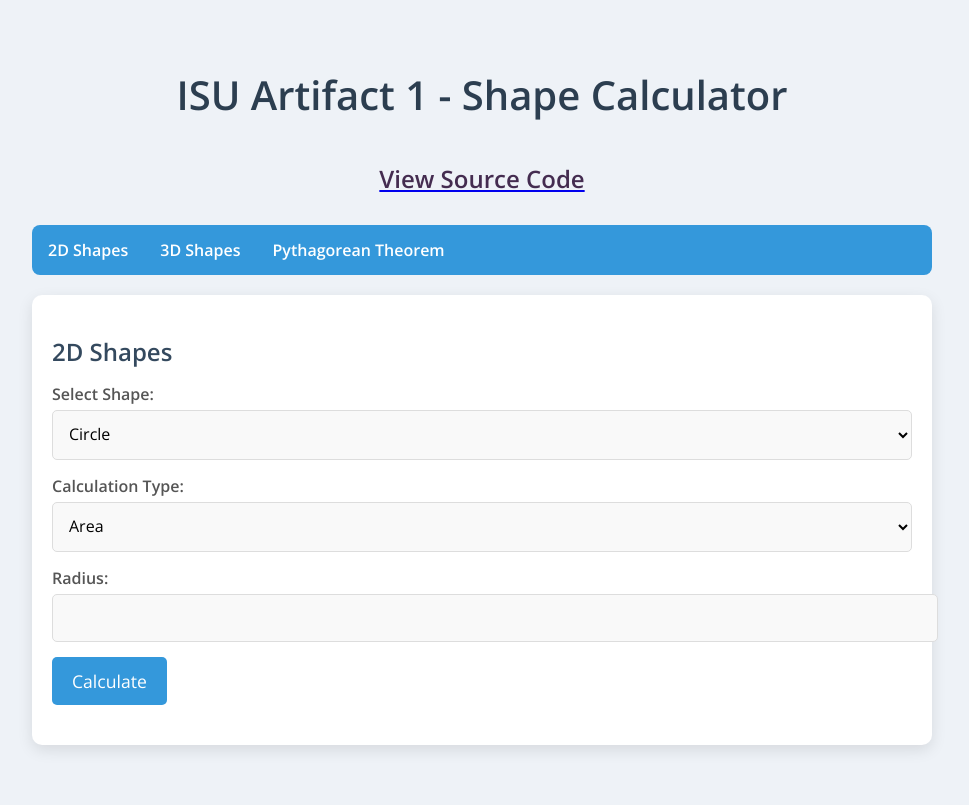
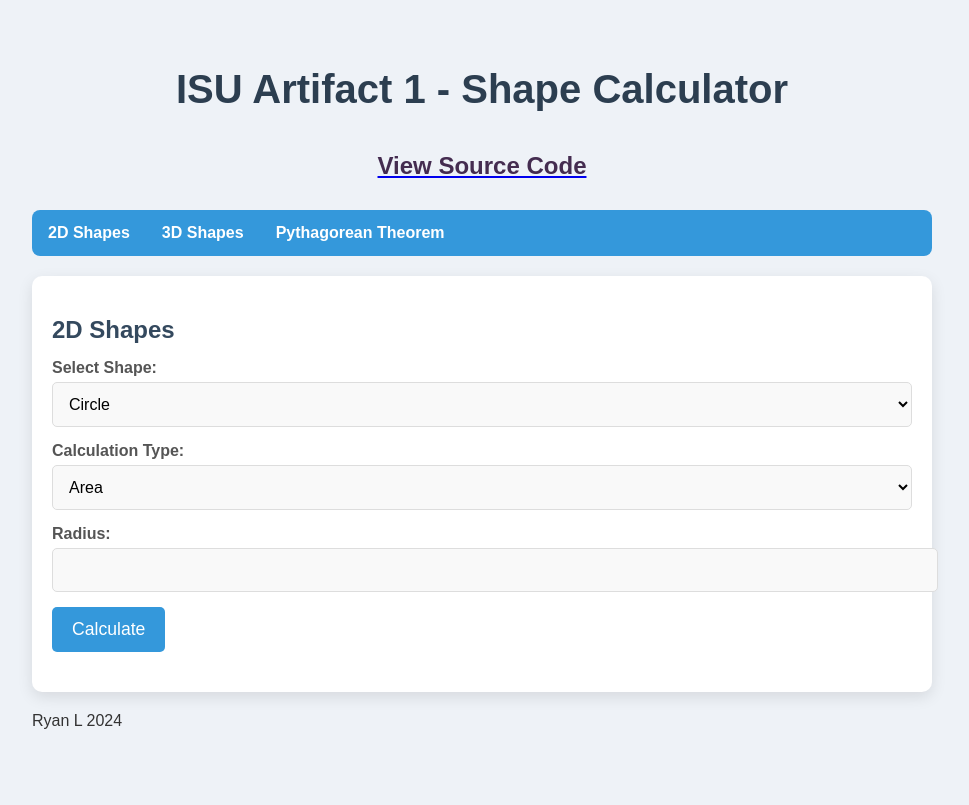
Before and after one commit to ryanidk/ISU-Artifact-1, a Flask app: page / in a window 1280 px wide. Shown: the whole page, without its empty margins (158-1127 px from the left). After the commit the page ends 729 px from the top, so only its background shows below. Run offline with Flask 3, Linux system fonts and the light colour scheme; some web fonts are replaced.

Commit message:
change font

```diff
--- a/templates/index.html
+++ b/templates/index.html
@@ -5,11 +5,11 @@
     <meta name="viewport" content="width=device-width, initial-scale=1.0">
     <title>ISU Artifact 1 - Shape Calculator</title>
 
-    <link href="https://fonts.googleapis.com/css2?family=Open+Sans:wght@400;600&display=swap" rel="stylesheet">
+    <link rel="stylesheet" href="https://use.typekit.net/cgs2wwr.css">
 
     <style>
         body {
-            font-family: 'Open Sans', sans-serif;
+            font-family: 'proxima-nova', sans-serif;
             background-color: #eef2f7;
             margin: 0;
             padding: 0;
@@ -44,7 +44,7 @@
             padding: 14px 16px;
             text-decoration: none;
             font-weight: 600;
-            font-family: 'Open Sans', sans-serif;
+            font-family: 'proxima-nova', sans-serif;
         }
 
         .menu a:hover {
@@ -90,7 +90,7 @@
             border-radius: 5px;
             font-size: 1rem;
             background-color: #f9f9f9;
-            font-family: 'Open Sans', sans-serif;
+            font-family: 'proxima-nova', sans-serif;
         }
 
         button {
@@ -101,7 +101,7 @@
             border-radius: 5px;
             cursor: pointer;
             font-size: 1.1rem;
-            font-family: 'Open Sans', sans-serif;
+            font-family: 'proxima-nova', sans-serif;
             transition: background-color 0.3s ease;
         }
 
@@ -432,6 +432,8 @@
         <p></p>
     </div>
 
+    <p>Ryan L 2024</p>
+
 </div>
 </body>
 </html>
```
